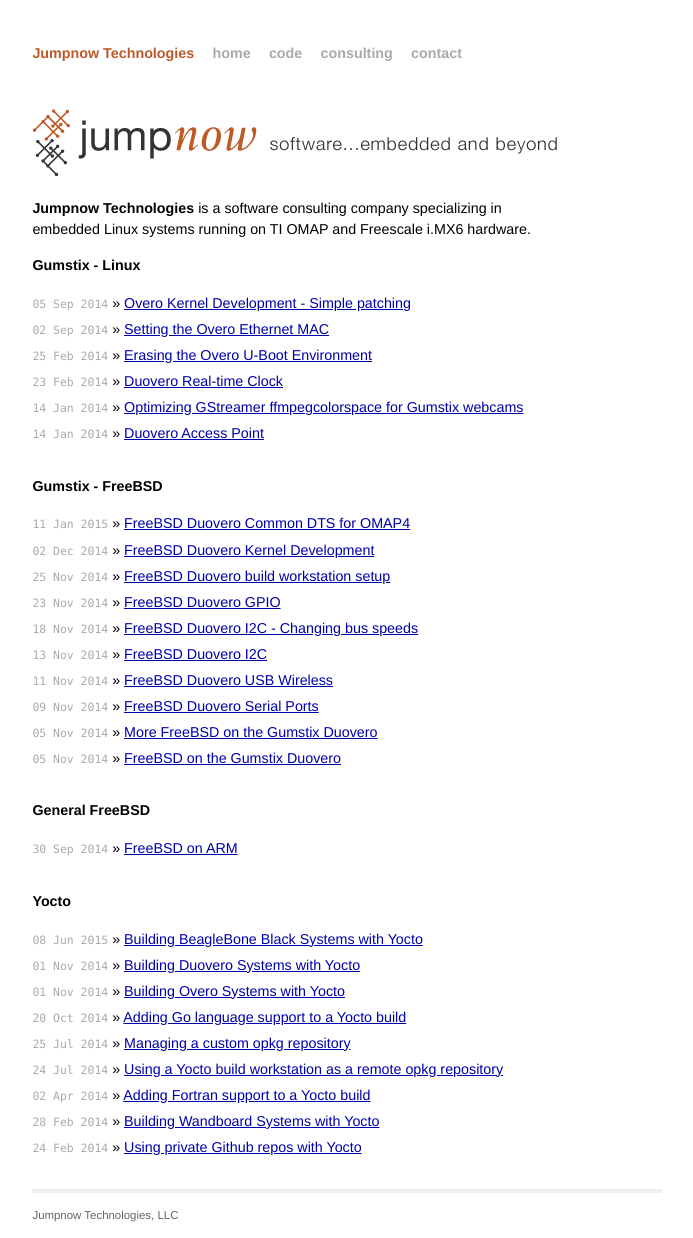
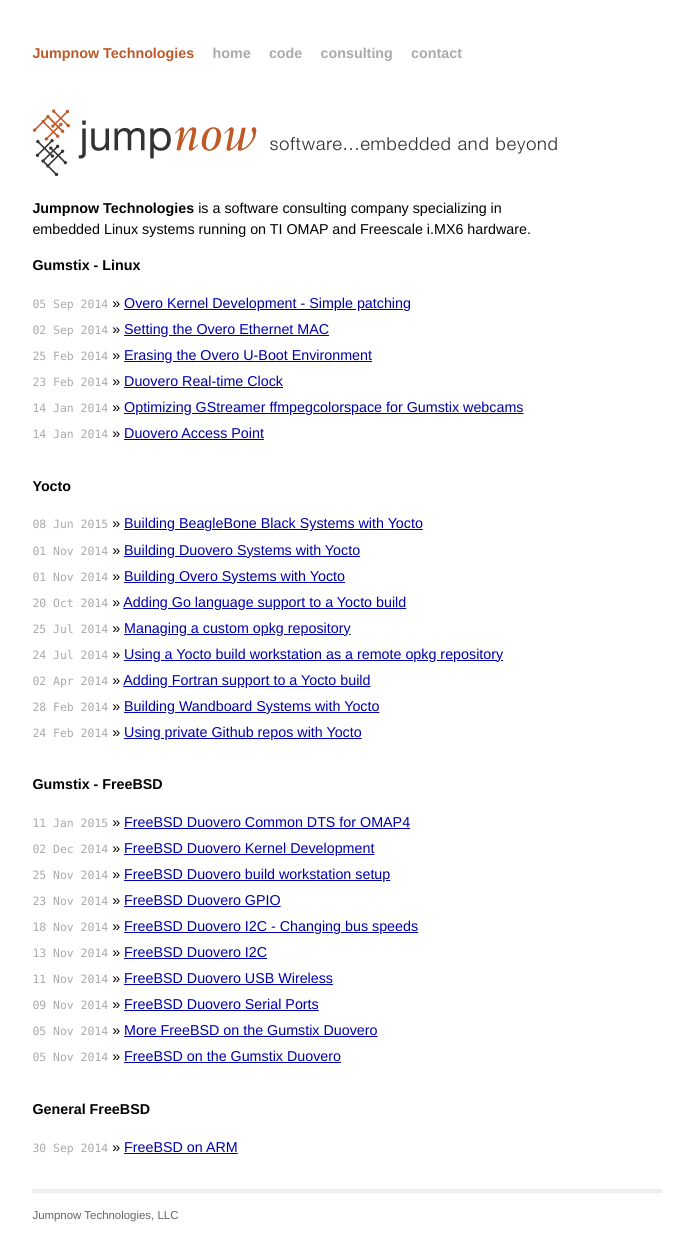
Before and after one commit to jumpnow/jumpnowtek-site, a Jekyll site: the page built from index.html, in a window 1280 px wide. Shown: the whole page, without its empty margins (293-986 px from the left). Built offline with Jekyll 4.4.1, drawn with Linux system fonts in a browser that asks for light colours.

Commit message:
Change order of categories

```diff
--- a/index.html
+++ b/index.html
@@ -15,6 +15,12 @@
       <li><span>{{ post.date | date_to_string }}</span> &raquo; <a href="{{ post.url }}">{{ post.title }}</a></li>
     {% endfor %}
   </ul>
+  <h1>Yocto</h1>
+  <ul class="posts">
+    {% for post in site.categories['yocto'] %}
+      <li><span>{{ post.date | date_to_string }}</span> &raquo; <a href="{{ post.url }}">{{ post.title }}</a></li>
+    {% endfor %}
+  </ul>
   <h1>Gumstix - FreeBSD</h1>
   <ul class="posts">
     {% for post in site.categories['gumstix-freebsd'] %}
@@ -27,10 +33,4 @@
       <li><span>{{ post.date | date_to_string }}</span> &raquo; <a href="{{ post.url }}">{{ post.title }}</a></li>
     {% endfor %}
   </ul>
-  <h1>Yocto</h1>
-  <ul class="posts">
-    {% for post in site.categories['yocto'] %}
-      <li><span>{{ post.date | date_to_string }}</span> &raquo; <a href="{{ post.url }}">{{ post.title }}</a></li>
-    {% endfor %}
-  </ul>
 </div>
```
